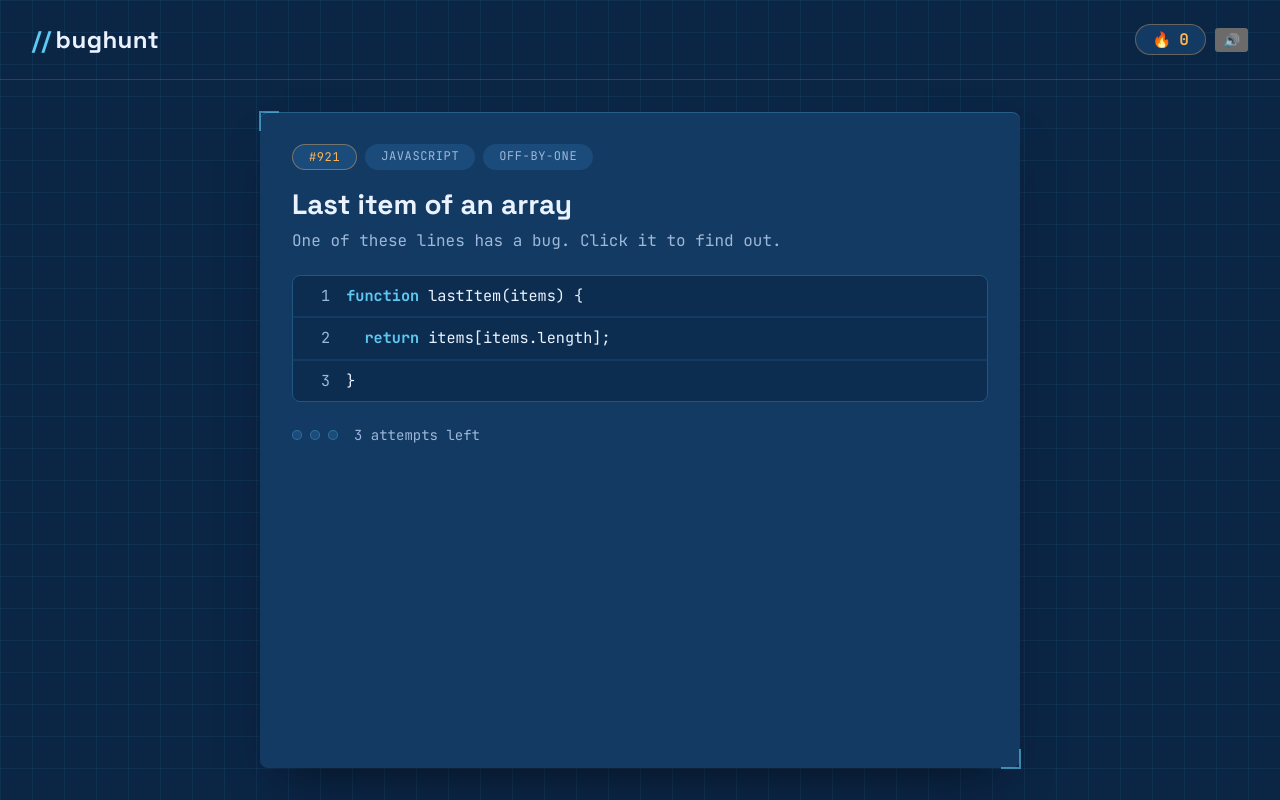
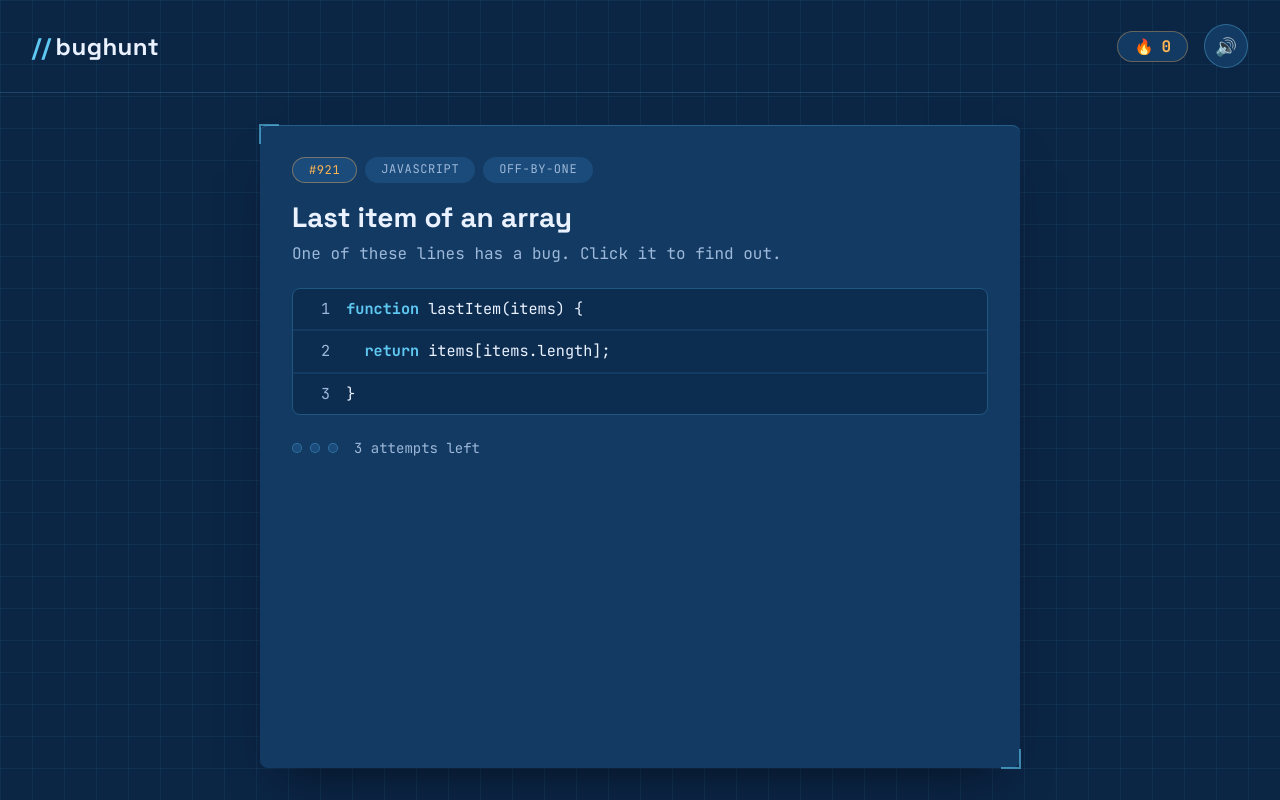
Before and after one commit to ctkrug/bughunt, a website built with Vite: page index.html in a window 1280 px wide. Built offline with nearby package versions, Linux system fonts and the light colour scheme.

Commit message:
style(ui): style the mute toggle as a themed circular icon button

```diff
--- a/src/style.css
+++ b/src/style.css
@@ -92,6 +92,41 @@ button {
 .wordmark-glyph {
   color: var(--accent);
   margin-right: var(--space-1);
+}
+
+.header-controls {
+  display: flex;
+  align-items: center;
+  gap: var(--space-3);
+}
+
+.icon-button {
+  display: inline-flex;
+  align-items: center;
+  justify-content: center;
+  width: 44px;
+  height: 44px;
+  border-radius: 50%;
+  border: 1px solid rgba(94, 200, 242, 0.35);
+  background: var(--surface-1);
+  font-size: 1.1rem;
+  cursor: pointer;
+  transition:
+    background-color 160ms var(--ease-out),
+    transform 120ms var(--ease-out);
+}
+
+.icon-button:hover {
+  background: var(--surface-2);
+}
+
+.icon-button:active {
+  transform: scale(0.94);
+}
+
+.icon-button[aria-pressed="true"] {
+  color: var(--text-muted);
+  border-color: rgba(157, 184, 217, 0.4);
 }
 
 .streak-badge {
```
